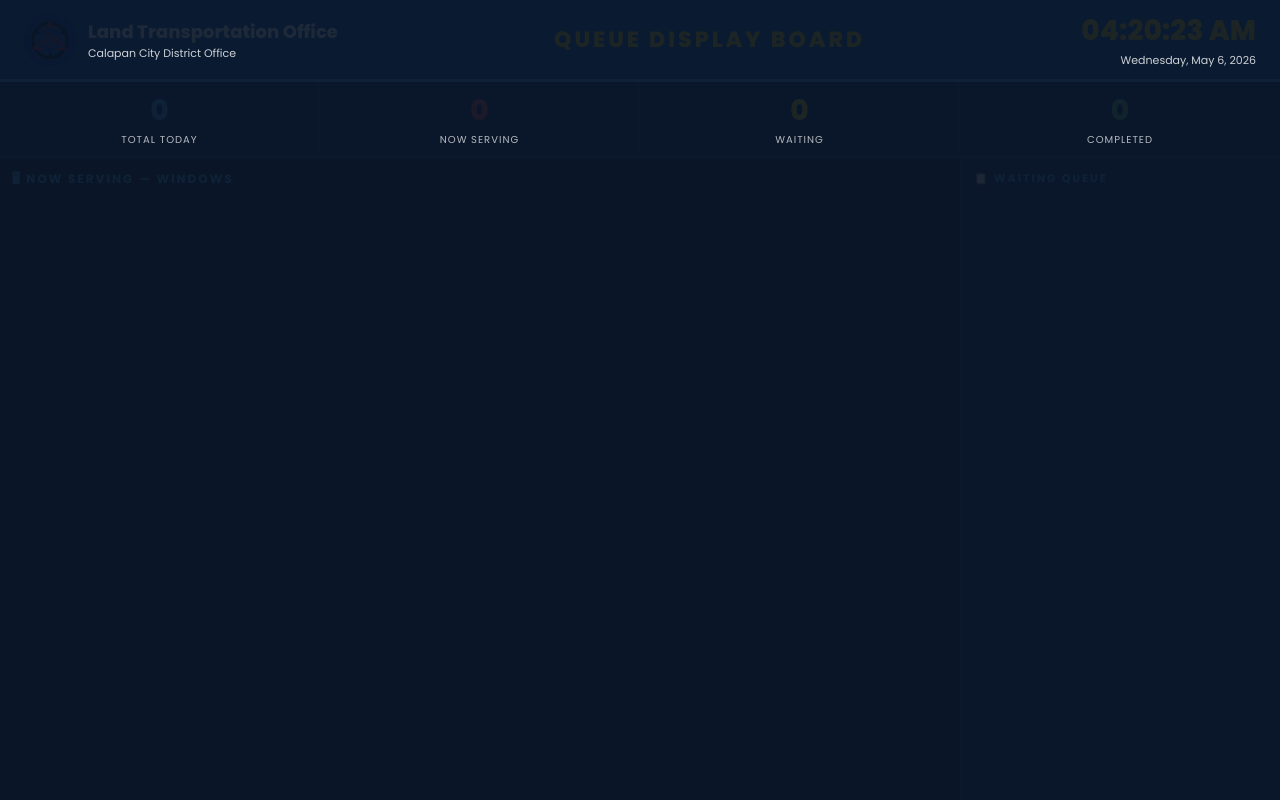
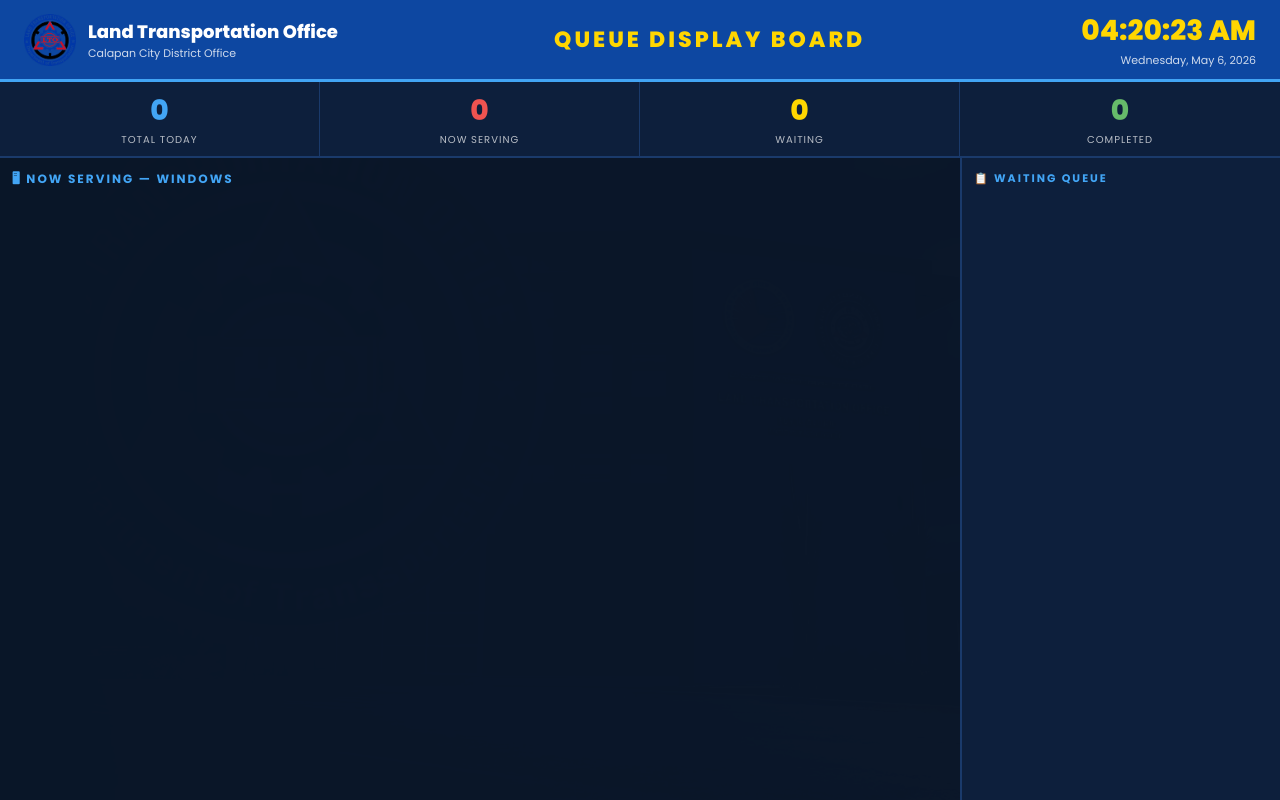
Before and after one commit to DMM-IT/LTO, a website: page lto-queue-system/public/board.html in a window 1280 px wide. Drawn offline with Linux system fonts and the light colour scheme; a script that the page names is missing.

Commit message:
add official LTO logo and background

```diff
--- a/lto-queue-system/public/board.html
+++ b/lto-queue-system/public/board.html
@@ -67,6 +67,25 @@
   .q-ticket { padding: 3px 8px; border-radius: 4px; font-size: 11px; font-weight: 700; background: #1a3a6b; }
   .q-ticket.priority { background: #7B3F00; color: var(--gold); }
   .queue-empty { font-size: 11px; opacity: 0.4; font-style: italic; }
+</style>
+<style>
+/* lto-bg-style */
+body {
+  background-image: url('lto-bg.png') !important;
+  background-size: cover !important;
+  background-position: center !important;
+  background-attachment: fixed !important;
+  background-repeat: no-repeat !important;
+}
+body::before {
+  content: '';
+  position: fixed;
+  inset: 0;
+  background: rgba(10, 22, 40, 0.88);
+  z-index: 0;
+  pointer-events: none;
+}
+body > * { position: relative; z-index: 1; }
 </style>
 </head>
 <body style="position:relative;"><div style="position:fixed;inset:0;background:rgba(10,22,40,0.92);z-index:0;pointer-events:none;"></div>
```
Also changed, not shown: lto-queue-system/public/admin.html (+19 -0 lines), lto-queue-system/public/counter.html (+19 -0 lines), lto-queue-system/public/index.html (+19 -0 lines), lto-queue-system/public/kiosk.html (+19 -0 lines), lto-queue-system/public/login.html (+19 -0 lines), lto-queue-system/public/routing.html (+19 -0 lines), lto-queue-system/public/lto-background.webp (deleted), lto-queue-system/public/lto-bg.png (added).
